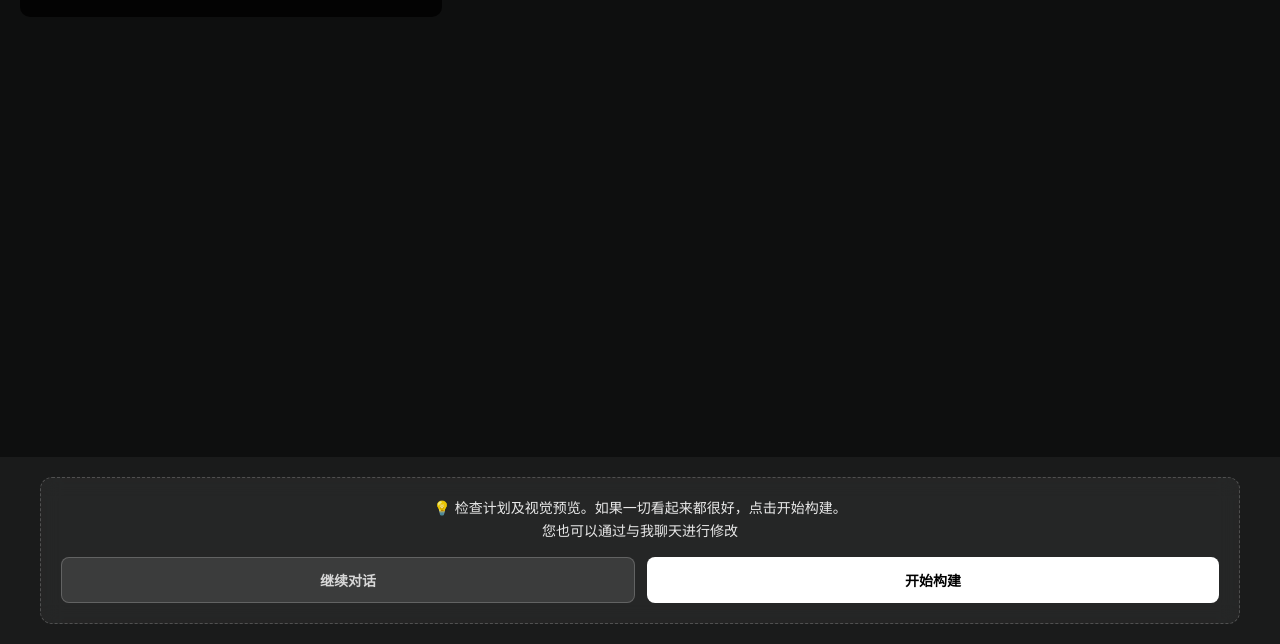
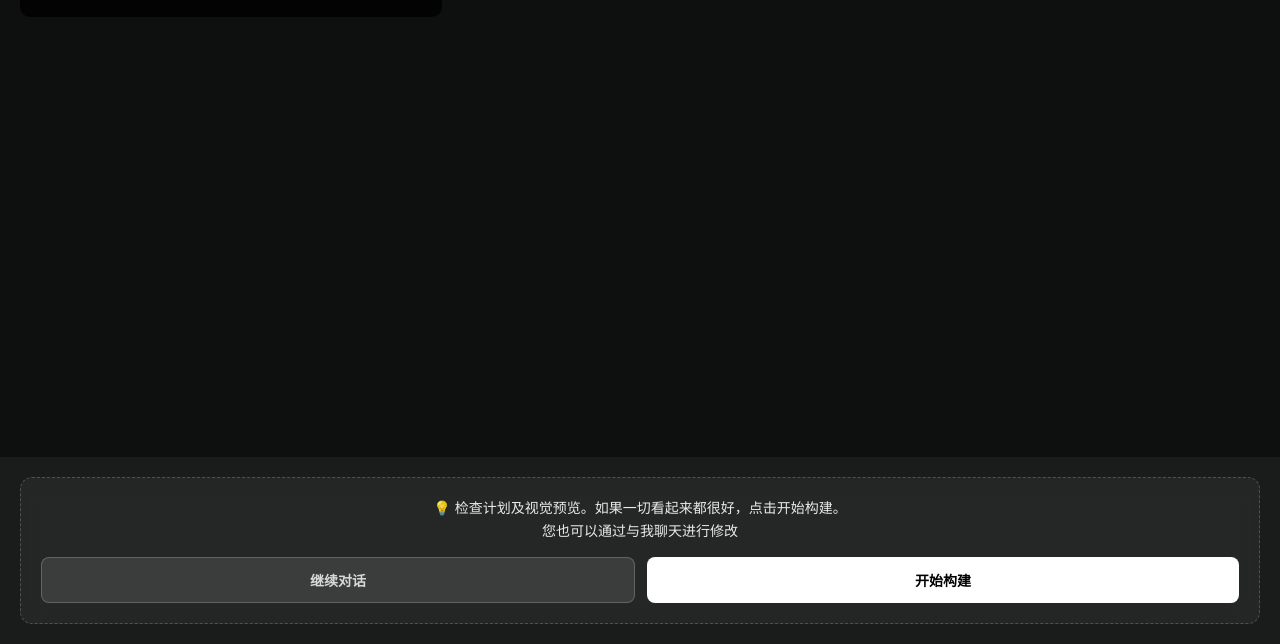
Before and after one commit to Micobirdy/wegic-demo, a plain HTML site: page test-chat-input.html in a window 1280 px wide. Shown: the part 156-800 px from the top of the page. Drawn offline with Linux system fonts and the light colour scheme.

Commit message:
init-0806修改2

```diff
--- a/generate.css
+++ b/generate.css
@@ -56,7 +56,7 @@ html, body {
 .visual-preview.compressed {
   width: calc(100% - 440px);
   border-right: 1px solid rgba(255,255,255,0.1);
-  border-radius: 16px 0 0 16px;
+  border-radius: 16px;
   border: 1px solid rgba(255, 255, 255, 0.12);
   background: #0E0F0F;
   transform: scale(1);
@@ -261,7 +261,7 @@ html, body {
 
 .assistant-content {
   flex: 1;
-  padding: 20px 20px 72px 20px;
+  padding: 20px 0 72px 20px;  /* 改为：上20px 右0px 下72px 左20px */
   overflow-y: auto;
   overflow-x: hidden;
   width: 100%;
@@ -1039,8 +1039,8 @@ html, body {
   background: rgba(255,255,255,0.05);
   border: 1px dashed rgba(255,255,255,0.2);
   border-radius: 12px;
-  width: calc(100% - 40px);
-  margin: 0 20px;
+  width: 100%;
+  margin: 0;
   box-sizing: border-box;
   opacity: 0;
   transform: translateY(100%);
@@ -1359,8 +1359,8 @@ html, body {
   background: rgba(255,255,255,0.05);
   border: 1px dashed rgba(255,255,255,0.2);
   border-radius: 12px;
-  width: calc(100% - 40px);
-  margin: 0 20px;
+  width: 100%;
+  margin: 0;
   box-sizing: border-box;
   opacity: 0;
   transform: translateY(100%);
```
